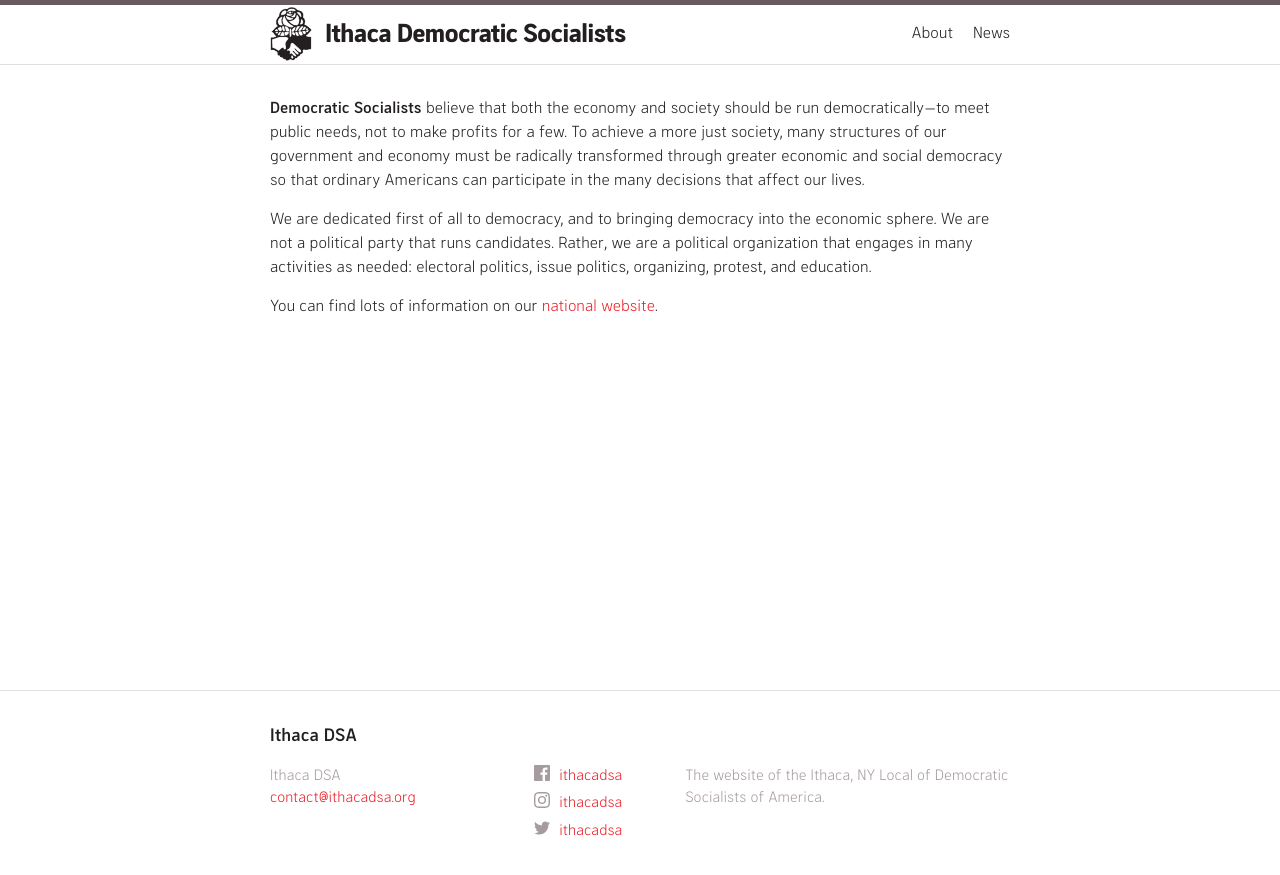
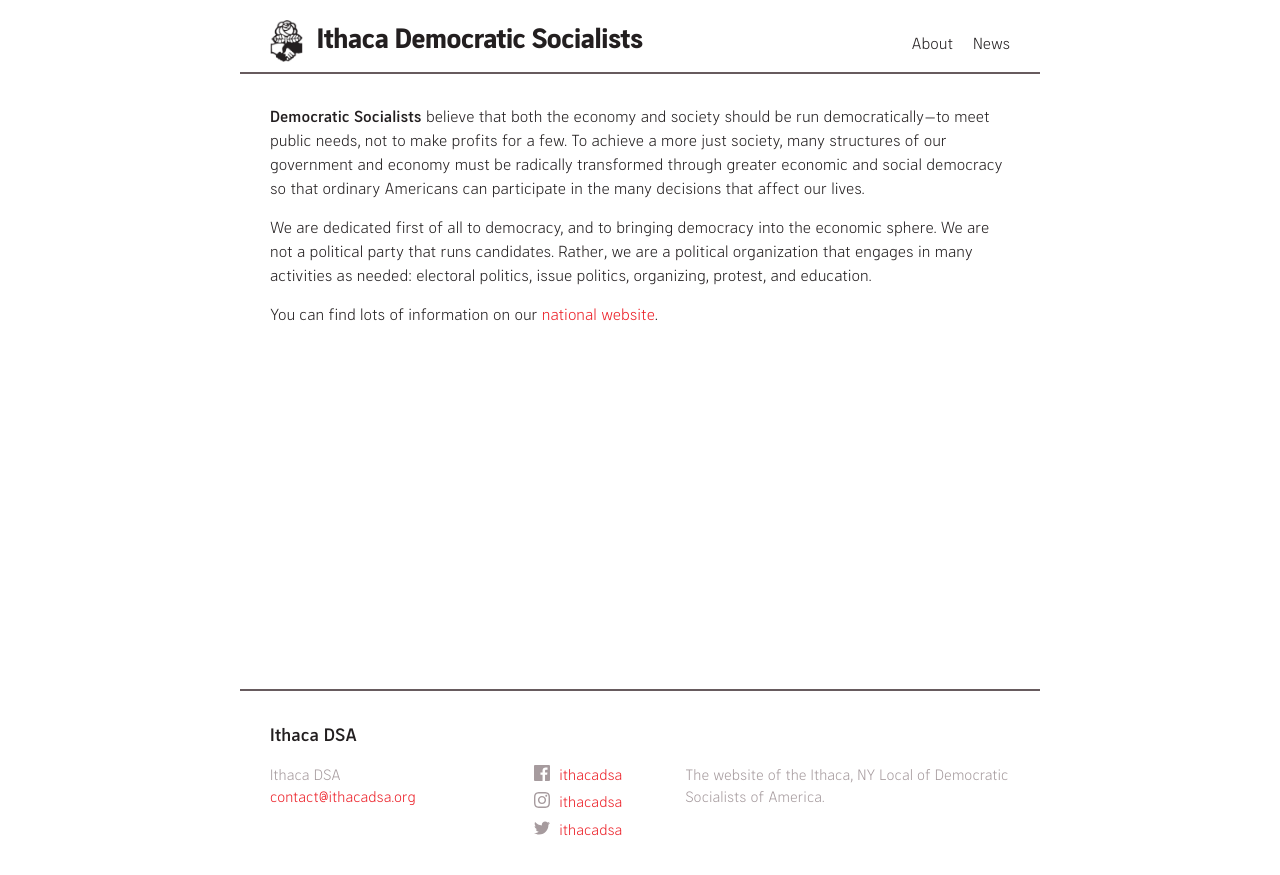
Before and after one commit to ithacadsa/ithacadsa.github.io, a Jekyll site: the page built from index.md, in a window 1280 px wide. Shown: the top 875 px of the page. Built offline with Jekyll 4.4.1, drawn with Linux system fonts in a browser that asks for light colours.

Commit message:
styles changes

```diff
--- a/_includes/header.html
+++ b/_includes/header.html
@@ -4,7 +4,6 @@
     {%- assign default_paths = site.pages | map: "path" -%}
     {%- assign page_paths = site.header_pages | default: default_paths -%}
     <a class="site-title" rel="author" href="{{ "/" | relative_url }}"><img alt="DSA Logo" src={{ "/assets/img/dsa_logo-bw-100.png" | absolute_url }} /><span class="site-title-long">Ithaca Democratic Socialists</span><span class="site-title-short">Ithaca DSA</span></a>
-
     {%- if page_paths -%}
       <nav class="site-nav">
         <input type="checkbox" id="nav-trigger" class="nav-trigger" />
--- a/_sass/ithaca_dsa/_layout.scss
+++ b/_sass/ithaca_dsa/_layout.scss
@@ -2,27 +2,31 @@
  * Site header
  */
 .site-header {
-  border-top: 5px solid $grey-color-dark;
-  border-bottom: 1px solid $grey-color-light;
+  float: left;
+  margin-top: 1em;
+  border-bottom: 2px solid $grey-color-dark;
   min-height: $spacing-unit * 1.865;
+  max-width: $content-width;
+  margin-right: auto;
+  margin-left: auto;
 
   // Positioning context for the mobile navigation icon
   position: relative;
+  width: 100%;
 }
 
 .site-title {
-  @include relative-font-size(1.625);
+  @include relative-font-size(1.75);
   font-weight: 900;
-  line-height: $base-line-height * $base-font-size * 2.25;
+  line-height: $base-line-height * $base-font-size * 1.75;
   letter-spacing: -1px;
   margin-bottom: 0;
   float: left;
   color: $dsa-black;
 
   img {
-    height: $base-line-height * $base-font-size * 2.25;
-    width: $base-line-height * $base-font-size * 1.74542;
-    margin-bottom: 3px;
+    height: $base-line-height * $base-font-size * 1.75;
+    width: $base-line-height * $base-font-size * 1.35755;
     margin-right: 0.5em;
     background: $dsa-black;
   }
@@ -131,8 +135,12 @@
  * Site footer
  */
 .site-footer {
-  border-top: 1px solid $grey-color-light;
+  border-top: 2px solid $grey-color-dark;
   padding: $spacing-unit 0;
+  max-width: $content-width;
+  margin-right: auto;
+  margin-left: auto;
+  width: 100%;
 }
 
 .footer-heading {
```
